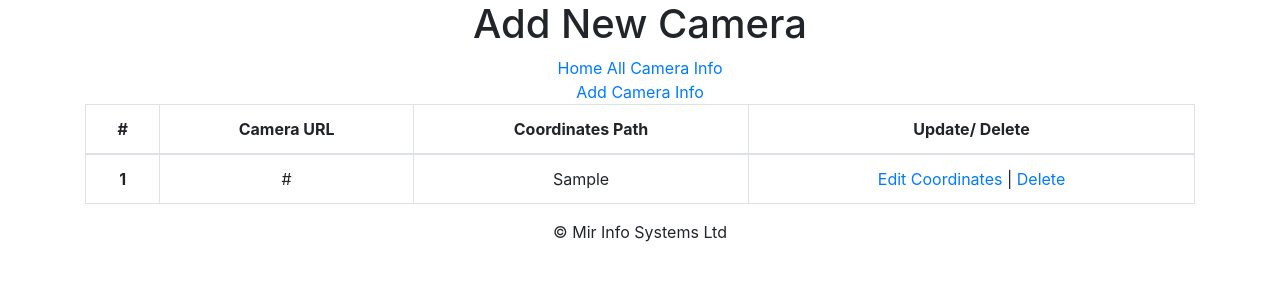
After one commit to abidkhan484/opencv-parking-lot-management, a Flask app: page /all-camera in a window 1280 px wide. The commit adds this page. Shown: the top 300 px of the page. Run offline with Flask 2, Linux system fonts and the light colour scheme; tables that the repository leaves empty hold one stand-in row (values such as "Sample post"); some libraries are stand-ins or nearby versions.

Commit message:
adding listing and post of camera info

```diff
--- a/app.py
+++ b/app.py
@@ -1,9 +1,13 @@
 from flask import Flask
 from flask_socketio import SocketIO
 import logging
+from config.config import Config
 from parking_management import socketio, db
 from parking_management.urls import parking_bp
 
+from flask_migrate import Migrate
+
+migrate = Migrate()
 
 def create_app():
     app = Flask(__name__)
@@ -12,11 +16,12 @@ def create_app():
     logging.basicConfig(level=logging.INFO)
 
     ## Initialize Config
-    app.config.from_pyfile('config/config.py')
+    app.config.from_object(Config())
     app.register_blueprint(parking_bp, url_prefix='/')
 
     socketio.init_app(app)
     db.init_app(app)
+    migrate.init_app(app, db)
 
     with app.app_context():
         db.create_all()
--- a/parking_management/controllers.py
+++ b/parking_management/controllers.py
@@ -4,6 +4,8 @@ from flask import url_for
 from parking_management.video_processor.motion_detector import MotionDetector
 from parking_management.video_processor.coordinates_generator import playVideoUsingVideoURL
 from .headless_browse import get_current_data_using_headless_browser
+
+from .models import CameraDetails
 
 CAMERA_ID_WITH_DETECTOR_OBJECTS = {}
 
@@ -26,6 +28,36 @@ def get_total_availability():
 
     return {'occupied': str(availability['occupied']), 'available': str(availability['available'])}
 
+def get_all_camera_info():
+    all_camera_object = CameraDetails.query.all()
+    all_camera_details = []
+    count = 0
+    for camera_info in all_camera_object:
+        count += 1
+        all_camera_details.append({
+            'SL': count,
+            'camera_url': camera_info.camera_url,
+            'coordinates_path': camera_info.coordinates,
+            'edit_url': url_for(
+                "parking_management.video_to_image_to_set_coordinates",
+                camera_id=camera_info.id
+            ),
+            'delete_url': url_for("parking_management.delete_camera_info", camera_id=camera_info.id),
+        })
+    return all_camera_details
+
+def add_new_camera_info(camera_url, coordinates=None):
+    pass
+
+def delete_camera_info(camera_id):
+    # write the delete query
+    status = CameraDetails.query.filter_by(camera_id=camera_id).first_or_404()
+    return status
+
+def edit_camera_info(camera_id):
+    # write the update query
+    status = CameraDetails.query.filter(camera_id=camera_id)
+    return status
 
 def get_cameraId_with_coordinates_and_videoURL(camera_id):
     cameraId_with_coordinates_and_videoURL = {
--- a/parking_management/urls.py
+++ b/parking_management/urls.py
@@ -1,9 +1,11 @@
-from flask import render_template, Response, url_for, Blueprint
+from flask import render_template, Response, url_for, Blueprint, request, redirect
 from flask_socketio import SocketIO, emit
 from threading import Thread, Event
 import logging
 from time import sleep
-from . import socketio
+from . import socketio, db
+from .models import CameraDetails
+
 
 from parking_management.controllers import (
     create_motion_detector_object,
@@ -12,6 +14,9 @@ from parking_management.controllers import (
     CAMERA_ID_WITH_DETECTOR_OBJECTS,
     playVideoUsingCameraId,
     generate_video_and_coordinates_url_for_homepage,
+    get_all_camera_info,
+    add_new_camera_info,
+    delete_camera_info,
 )
 
 
@@ -84,6 +89,38 @@ def video_to_image_to_set_coordinates(camera_id):
     video_url = url_for('parking_management.video_without_coordinates', camera_id=camera_id)
     return render_template("video-to-image.html", video_url=video_url)
 
-@parking_bp.route("/preview-image")
-def preview_image_to_set_coordinates():
-    return render_template("preview-image.html")
+@parking_bp.route("/all-camera")
+def get_all_camera():
+    all_camera_details = get_all_camera_info()
+    add_camera_url = url_for("parking_management.add_camera_form")
+    return render_template(
+        "camera-listing.html",
+        all_camera_details=all_camera_details,
+        add_camera_url=add_camera_url
+    )
+
+@parking_bp.route("/add-camera")
+def add_camera_form():
+    camera_post_url = url_for("parking_management.add_new_camera_info")
+    return render_template("add-camera.html", camera_post_url=camera_post_url)
+
+@parking_bp.route("/add-new-camera", methods=("POST",))
+def add_new_camera_info():
+    # add validation
+    camera_url = request.form.get("camera_url")
+    camera_details = CameraDetails(camera_url=camera_url)
+
+    db.session.add(camera_details)
+    db.session.commit()
+    return redirect(url_for("parking_management.add_camera_form"))
+
+@parking_bp.route("/edit-coordinates/:camera_id")
+def edit_camera_info(camera_id):
+    coordinates = request.form.get("coordinates")
+    # resp = edit_camera_info(camera_id=camera_id)
+    return redirect(url_for("parking_management.get_all_camera"))
+
+@parking_bp.route("/delete-camera/:camera_id")
+def delete_camera_info(camera_id):
+    resp = delete_camera_info(camera_id=camera_id)
+    return redirect(url_for("parking_management.get_all_camera"))
--- a/templates/base.html
+++ b/templates/base.html
@@ -15,6 +15,7 @@
 
   <nav>
     <a href="/">Home</a>
+    <a href="/all-camera">All Camera Info</a>
   </nav>
 
   <div class="container">
--- /dev/null
+++ b/templates/camera-listing.html
@@ -0,0 +1,31 @@
+{% extends 'base.html' %} {% block header %}
+<h1>{% block title %}Add New Camera{% endblock %}</h1>
+{% endblock %} {% block content %}
+
+<div><a href="{{ add_camera_url }}">Add Camera Info</a></div>
+
+<table class="table table-bordered">
+  <thead>
+    <tr>
+      <th scope="col">#</th>
+      <th scope="col">Camera URL</th>
+      <th scope="col">Coordinates Path</th>
+      <th scope="col">Update/ Delete</th>
+    </tr>
+  </thead>
+  <tbody>
+    {% for camera_info in all_camera_details %}
+      <tr>
+        <th scope="row">{{ camera_info.SL }}</th>
+        <td>{{ camera_info.camera_url }}</td>
+        <td>{{ camera_info.coordinates_path }}</td>
+        <td>
+          <a href="{{ camera_info.edit_url }}">Edit Coordinates</a> |
+          <a href="{{ camera_info.delete_url }}">Delete</a>
+        </td>
+      </tr>
+    {% endfor %}
+  </tbody>
+</table>
+
+{% endblock %}
```
Also changed, not shown: parking_management/models.py (+9 -1 lines), templates/add-camera.html (added, +18 -0 lines), 3 other files.
